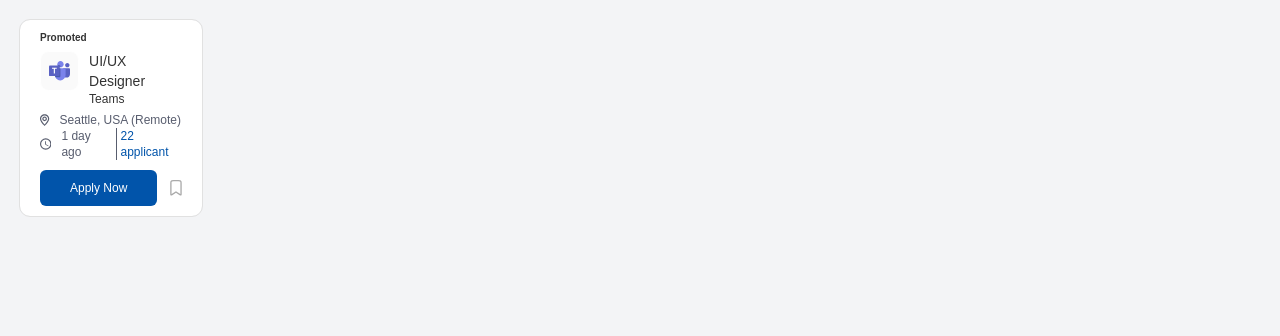
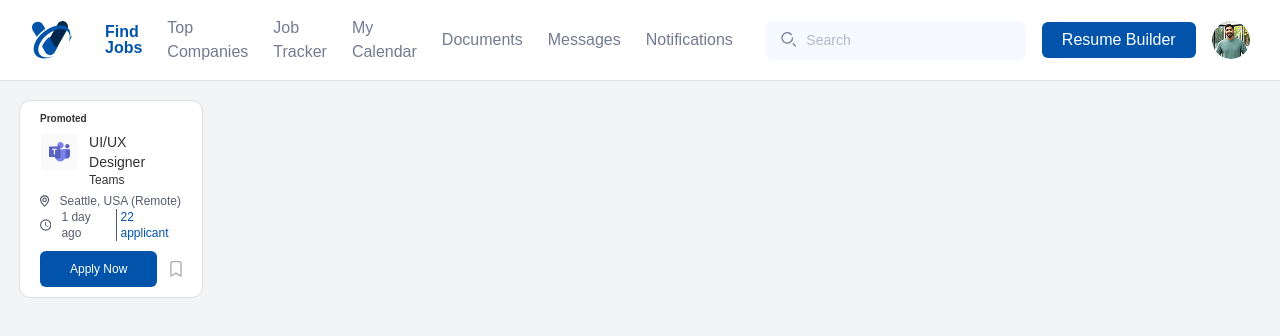
Before and after one commit to hmrizwan98/Find-Jobs, a Next.js app: page / in a window 1280 px wide. Shown: the top 336 px of the page. Built offline with nearby package versions, Linux system fonts and the light colour scheme; a web font is replaced by a local one.

Commit message:
Fix header

```diff
--- a/app/globals.css
+++ b/app/globals.css
@@ -9,6 +9,8 @@
   --color-gray-light: #737a91;
   --color-gray-extra-light: #e1e1e1;
   --color-gray-secondary: #fafafa;
+  --color-placeholder: #b0b0b0;
+  --color-search-bg: #f6f9ff;
 }
 
 @theme inline {
@@ -23,6 +25,8 @@
   --color-gray-light: #737a91;
   --color-gray-extra-light: #e1e1e1;
   --color-gray-secondary: #fafafa;
+  --color-placeholder: #b0b0b0;
+  --color-search-bg: #f6f9ff;
 }
 
 @media (prefers-color-scheme: dark) {
--- a/app/layout.tsx
+++ b/app/layout.tsx
@@ -1,3 +1,4 @@
+import Header from "@/components/common/Header";
 import type { Metadata } from "next";
 import { Geist, Geist_Mono } from "next/font/google";
 import "./globals.css";
@@ -33,6 +34,7 @@ export default function RootLayout({
       <body
         className={`${geistSans.variable} ${geistMono.variable} antialiased`}
       >
+        <Header />
         {children}
       </body>
     </html>
--- /dev/null
+++ b/components/common/Header/index.tsx
@@ -0,0 +1,93 @@
+"use client";
+
+import Button from "@/components/ui/button";
+import Image from "next/image";
+import Link from "next/link";
+import { SearchIcon } from "../icons";
+
+const Header = () => {
+  const navItems = [
+    { label: "Find Jobs", href: "/", active: true },
+    { label: "Top Companies", href: "/companies" },
+    { label: "Job Tracker", href: "/tracker" },
+    { label: "My Calendar", href: "/calendar" },
+    { label: "Documents", href: "/documents" },
+    { label: "Messages", href: "/messages" },
+    { label: "Notifications", href: "/notifications" },
+  ];
+
+  return (
+    <header className="bg-gray-100 w-full">
+      <div className="bg-white border-b border-gray-extra-light shadow-sm">
+        <div className="px-8 py-4 flex items-center gap-8">
+          {/* Logo */}
+          <div className="shrink-0">
+            <Link href="/" className="flex items-center">
+              <div className="flex items-center justify-center">
+                <Image
+                  src="/icons/logo.svg"
+                  alt="Logo"
+                  width={41}
+                  height={38}
+                />
+              </div>
+            </Link>
+          </div>
+
+          {/* Navigation Links */}
+          <nav className="flex items-center gap-[25px]">
+            {navItems.map((item) => (
+              <Link
+                key={item.label}
+                href={item.href}
+                className={`transition-colors ${
+                  item.active
+                    ? "text-blue text-base font-semibold leading-[100%] tracking-[0%]"
+                    : "text-gray-light text-base font-medium tracking-[0%] hover:text-gray-dark"
+                }`}
+              >
+                {item.label}
+              </Link>
+            ))}
+          </nav>
+
+          {/* Search, Button, and Avatar */}
+          <div className="flex items-center gap-4 shrink-0 ">
+            {/* Search Bar */}
+            <div className="flex items-center gap-2.5 w-[261px] h-[39px] px-4 py-[6px] bg-search-bg text-sm text-gray-light rounded-[8px]">
+              <SearchIcon
+                width={15.5}
+                height={15.5}
+                className="text-gray-medium"
+              />
+
+              <input
+                type="text"
+                placeholder="Search"
+                className="bg-transparent outline-none"
+              />
+            </div>
+
+            {/* Resume Builder Button */}
+            <Button variant="primary" size="md">
+              Resume Builder
+            </Button>
+
+            {/* User Avatar */}
+            <div className="w-[38px] h-[38px] rounded-full overflow-hidden shrink-0 cursor-pointer bg-blue/20 flex items-center justify-center text-blue font-semibold text-sm">
+              <Image
+                src="/images/avatar.png"
+                alt="User Avatar"
+                width={40}
+                height={40}
+                className="w-full h-full object-cover"
+              />
+            </div>
+          </div>
+        </div>
+      </div>
+    </header>
+  );
+};
+
+export default Header;
--- a/components/common/icons/index.tsx
+++ b/components/common/icons/index.tsx
@@ -56,4 +56,67 @@ const TagIcon = ({ width = 12, height = 16, ...props }: IconProps) => (
   </svg>
 );
 
-export { MarkerIcon, TagIcon, WatchIcon };
+const SearchIcon = ({ width = 17, height = 18 }: IconProps) => (
+  <svg
+    xmlns="http://www.w3.org/2000/svg"
+    width={width}
+    height={height}
+    fill="none"
+    viewBox="0 0 17 18"
+  >
+    <path
+      stroke="#737A91"
+      strokeLinecap="round"
+      strokeMiterlimit="10"
+      strokeWidth="1.5"
+      d="m16.25 16.27-2.594-2.593M12.848 6.82a6.048 6.048 0 1 1-1.467-3.97"
+    ></path>
+  </svg>
+);
+
+const NotificationIcon = ({ width = 20, height = 20, ...props }: IconProps) => (
+  <svg
+    xmlns="http://www.w3.org/2000/svg"
+    width={width}
+    height={height}
+    fill="none"
+    viewBox="0 0 20 20"
+    {...props}
+  >
+    <path
+      stroke="currentColor"
+      strokeLinecap="round"
+      strokeLinejoin="round"
+      strokeWidth="1.5"
+      d="M10 2.5a6.25 6.25 0 0 0-6.25 6.25v3.75L2.5 15h15l-1.25-2.5V8.75A6.25 6.25 0 0 0 10 2.5M10 17.5a2.5 2.5 0 0 1-2.5-2.5h5a2.5 2.5 0 0 1-2.5 2.5"
+    />
+  </svg>
+);
+
+const MessageIcon = ({ width = 20, height = 20, ...props }: IconProps) => (
+  <svg
+    xmlns="http://www.w3.org/2000/svg"
+    width={width}
+    height={height}
+    fill="none"
+    viewBox="0 0 20 20"
+    {...props}
+  >
+    <path
+      stroke="currentColor"
+      strokeLinecap="round"
+      strokeLinejoin="round"
+      strokeWidth="1.5"
+      d="M17.5 10a7.5 7.5 0 1 1-15 0 7.5 7.5 0 0 1 15 0M10 5.833v4.167M10 13.333h.008"
+    />
+  </svg>
+);
+
+export {
+  MarkerIcon,
+  MessageIcon,
+  NotificationIcon,
+  SearchIcon,
+  TagIcon,
+  WatchIcon,
+};
--- a/components/ui/button.tsx
+++ b/components/ui/button.tsx
@@ -30,7 +30,7 @@ const Button: React.FC<ButtonProps> = ({
   const sizeStyles: Record<Size, string> = {
     xs: "px-[30px] py-[10px] text-xs",
     sm: "px-3 py-1 text-sm",
-    md: "px-4 py-2 text-base",
+    md: "px-5 py-[10px] text-base leading-[100%] tracking-[0%]",
     lg: "px-6 py-3 text-lg",
   };
 
```
Also changed, not shown: public/icons/logo.svg (added), public/images/avatar.png (added).
